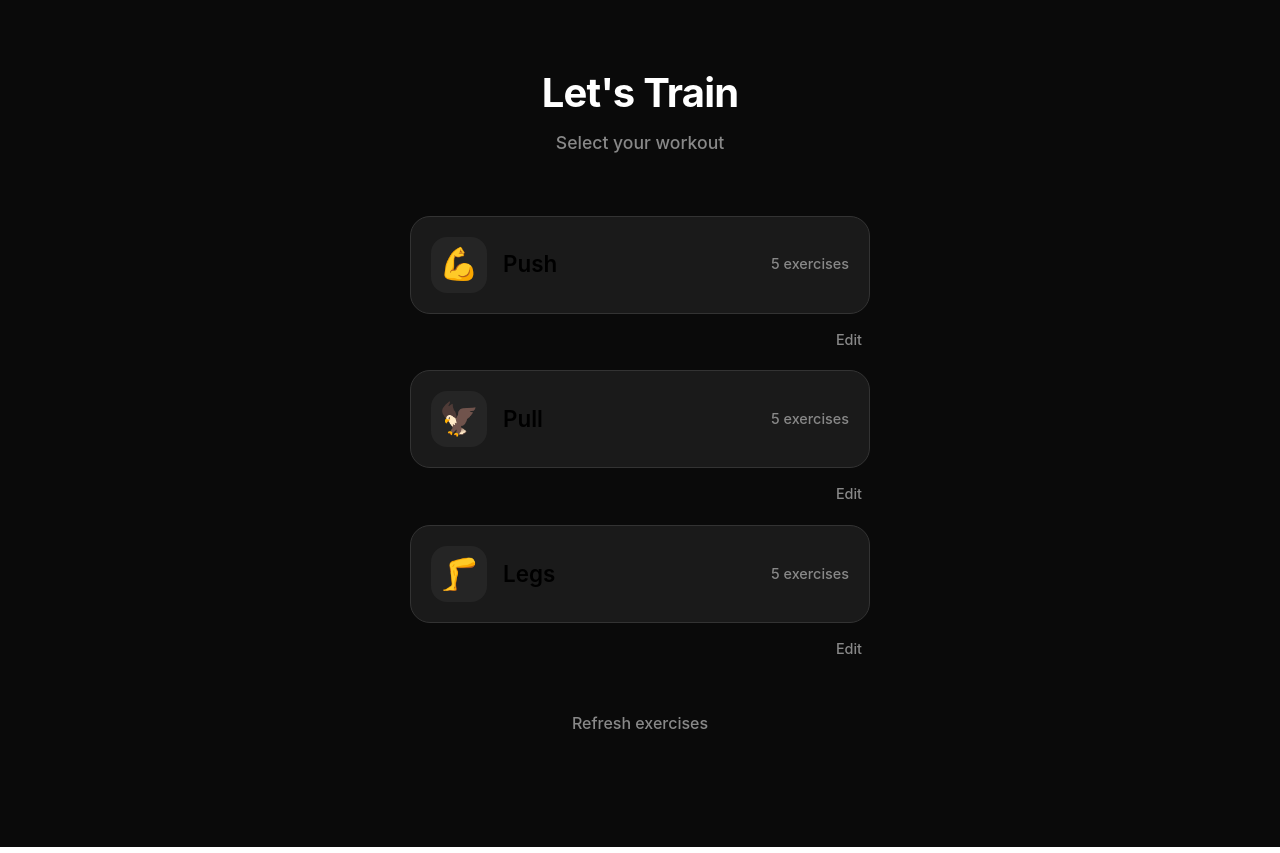
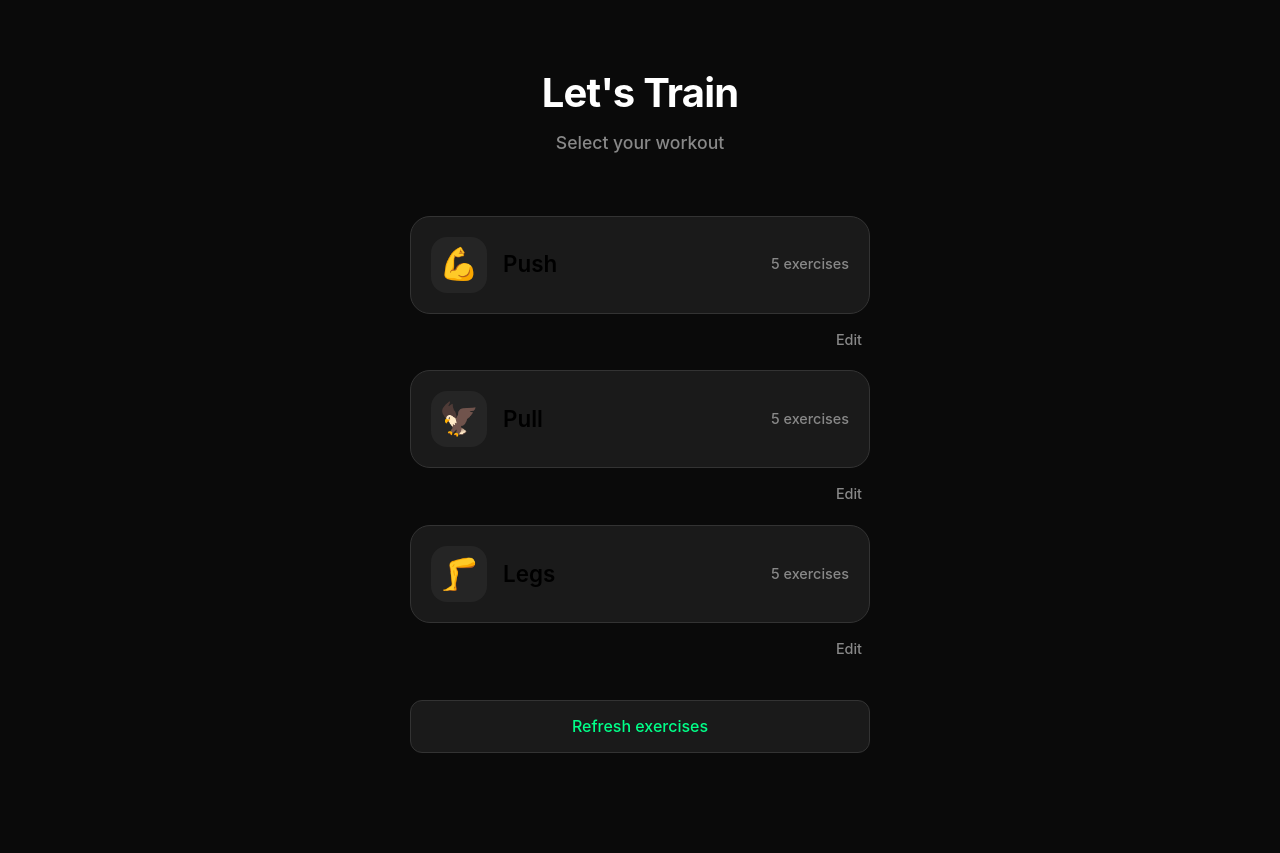
Before and after one commit to heldertc15-ctrl/gymapp, a React (Vite) app: page / in a window 1280 px wide. Built offline with nearby package versions, Linux system fonts and the light colour scheme.

Commit message:
Style the refresh button

```diff
--- a/src/App.css
+++ b/src/App.css
@@ -102,13 +102,14 @@ body {
 
 .history-toggle {
   margin-top: 32px;
-  background: none;
-  border: none;
-  color: var(--ink-muted);
+  background: var(--surface);
+  border: 1px solid #333;
+  color: var(--accent);
   font-size: 1rem;
   cursor: pointer;
-  padding: 12px;
+  padding: 14px;
   width: 100%;
+  border-radius: 12px;
 }
 
 .history-controls {
```
Also changed, not shown: 8 other files (tests, documents, lock files or other folders).
